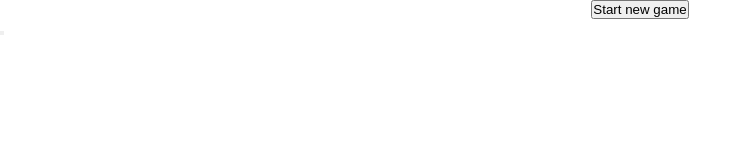
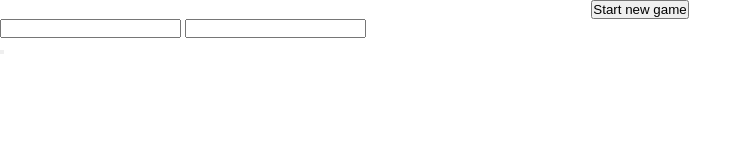
Before and after one commit to cerbin1/cerbin1.github.io, a plain HTML site: page index.html in a window 1280 px wide. Shown: the whole page, without its empty margins (0-752 px from the left). Drawn offline with Linux system fonts and the light colour scheme.

Commit message:
added choosing size of board

```diff
--- a/index.html
+++ b/index.html
@@ -8,6 +8,10 @@
 <body>
 
 <button class="new-game-button" onclick="startGame()">Start new game</button>
+<form>
+    <input type="number" id="width">
+    <input type="number" id="length">
+</form>
 
 <button id="d"></button>
 <!--<script>
@@ -26,6 +30,8 @@
     var cells;
 
     function startGame() {
+        width = document.getElementById("width");
+        length = document.getElementById("length");
         cells = fillTwoDimensionalArray();
         createBorderTable();
         plantBombs();
```
